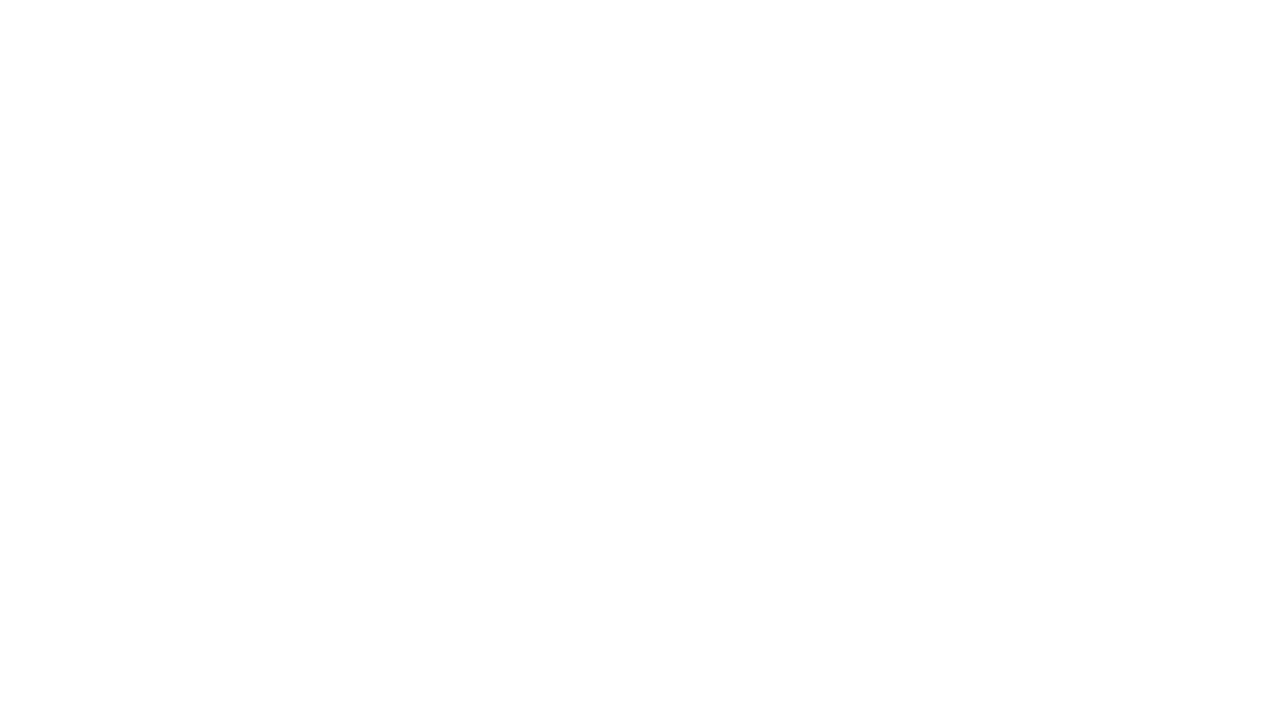
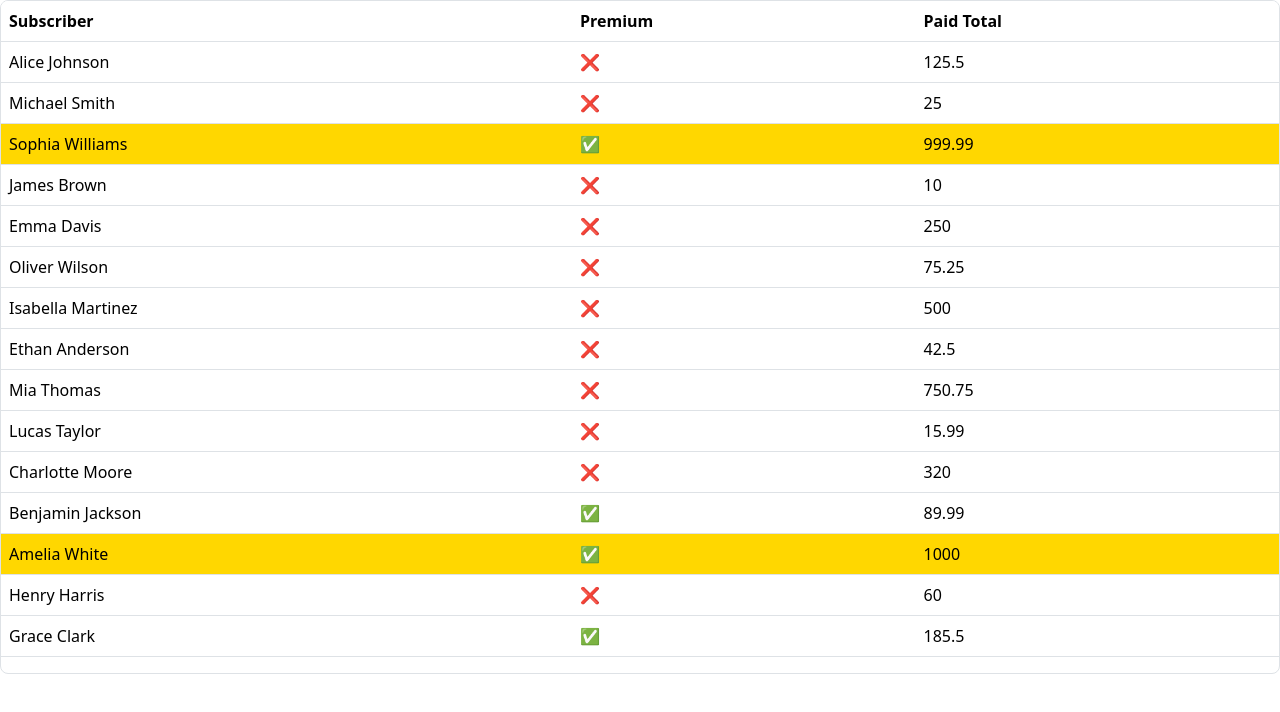
Before and after one commit to Vini0808/MVince2026_11_19_JSON_DOGA, a plain HTML site: page index.html in a window 1280 px wide. Drawn offline with nearby package versions, Linux system fonts and the light colour scheme.

Commit message:
ora vege. sajnos 5sec utan mutatja meg nem 5sec eltunes

```diff
--- a/index.html
+++ b/index.html
@@ -3,9 +3,30 @@
 <head>
     <meta charset="UTF-8">
     <meta name="viewport" content="width=device-width, initial-scale=1.0">
+    <link href="https://cdn.jsdelivr.net/npm/bootstrap@5.3.9/dist/css/bootstrap.min.css" rel="stylesheet" integrity="sha384-yEPZ7jP9S0QKiUQ0m3jjsO4ProIW7wvR9gXkI7JOGa2XVsw53Yke2bsdkBbjmmiX" crossorigin="anonymous">
+    <script src="https://cdn.jsdelivr.net/npm/bootstrap@5.3.9/dist/js/bootstrap.bundle.min.js" integrity="sha384-WyOxWvTyr1QaMPfiPJSv76iReVthorl5uWlFtZPyK0IEB0hGzo9y5Bp9mYanr8Bu" crossorigin="anonymous"></script>
     <title>Document</title>
+    <link rel="stylesheet" href="styel.css">
 </head>
 <body>
+    <header id="alert">
+
+    </header>
+    <div id="patrons" class="border rounded-3 overflow-auto">
+        <!--Table-->
+        <table id="patrons-table" class="table">
+            <thead>
+                <tr>
+                    <th scope="col">Subscriber</th>
+                    <th scope="col">Premium</th>
+                    <th scope="col">Paid Total</th>
+                </tr>
+            </thead>
+            <tbody id="patrons-table-body">
+                <!-- Table rows will be dynamically added here -->
+            </tbody>
+        </table>
+    </div>
 
     <script src="main.js"></script>
 </body>
--- a/main.js
+++ b/main.js
@@ -3,4 +3,46 @@ API = "./patrons.json"
 async function getPatrons(){
     const respone = await fetch(API)
     const data = await respone.json()
+
+    data.forEach(displayPatrons)
 }
+
+function displayPatrons(patrons){
+    const container = document.getElementById("patrons-table-body")
+
+    const subContainer = document.createElement("tr")
+    const subscriber = document.createElement("td")
+    const premium = document.createElement("td")
+    const paidTotal = document.createElement("td")
+
+    subscriber.textContent = patrons.subscriber
+    paidTotal.textContent = patrons.paid_total
+
+    if(patrons.premium === true){
+        premium.textContent = "✅"
+    } else {
+        premium.textContent = "❌"
+    }
+
+    if(patrons.paid_total >= 800){
+        subContainer.style.backgroundColor = "#Ffd700 !important"
+        subContainer.className = "gold"
+    }
+
+    subContainer.id = "premium"
+    subContainer.appendChild(subscriber)
+    subContainer.appendChild(premium)
+    subContainer.appendChild(paidTotal)
+    container.appendChild(subContainer)
+
+    const alerthtml = document.getElementById("alert")
+
+    premium.addEventListener('click', () => setTimeout( function(){
+        const alert = document.createElement("div")
+        alert.className = "alert alert-warning"
+        alert.role = "alert"
+        alert.innerText = "Karbantartás, most ez a funkció nem elérhető"
+        alerthtml.appendChild(alert)
+    }, 5000))
+}
+getPatrons()
--- /dev/null
+++ b/styel.css
@@ -0,0 +1,3 @@
+.gold, .gold td {
+    background-color: gold !important;
+}
```
